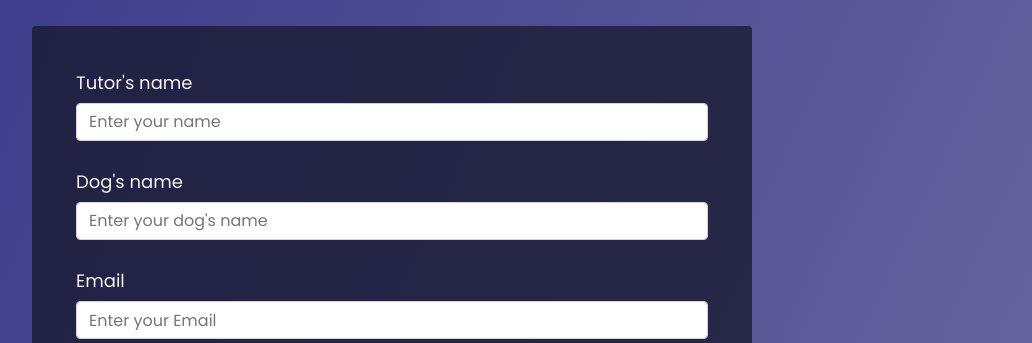
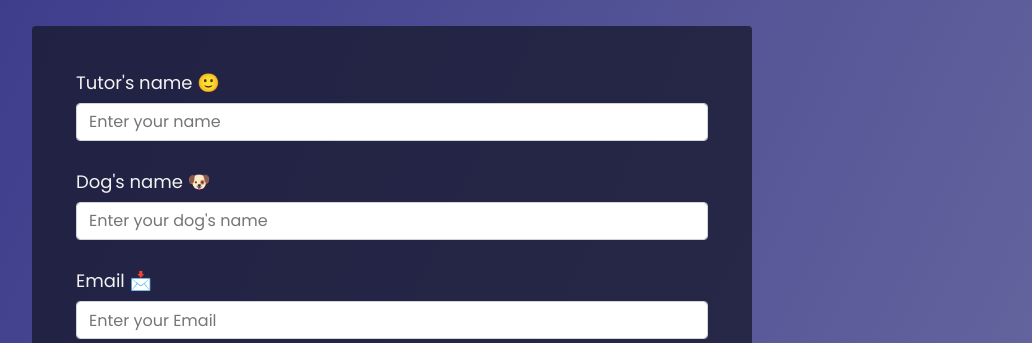
Before and after one commit to fecroce/petform, a plain HTML site: page index.html in a window 1280 px wide. Shown: the part 126-469 px from the top of the page, without its empty margins (248-1280 px from the left). Drawn offline with Linux system fonts and the light colour scheme.

Commit message:
add emojis

```diff
--- a/index.html
+++ b/index.html
@@ -16,15 +16,15 @@
   <body>
   <form id="survey-form">
     <div class="form-group">
-      <label id="name-label" for="name">Tutor's name</label>
+      <label id="name-label" for="name">Tutor's name 🙂</label>
       <input type="text" name="name" id="name" class="form-control" placeholder="Enter your name" required />
     </div>
     <div class="form-group">
-        <label id="name-label" for="name">Dog's name</label>
+        <label id="name-label" for="name">Dog's name 🐶</label>
         <input type="text" name="name" id="name" class="form-control" placeholder="Enter your dog's name" required />
       </div>
     <div class="form-group">
-      <label id="email-label" for="email">Email</label>
+      <label id="email-label" for="email">Email 📩</label>
       <input type="email" name="email" id="email" class="form-control" placeholder="Enter your Email" required />
     </div>
     <div class="form-group">
```
